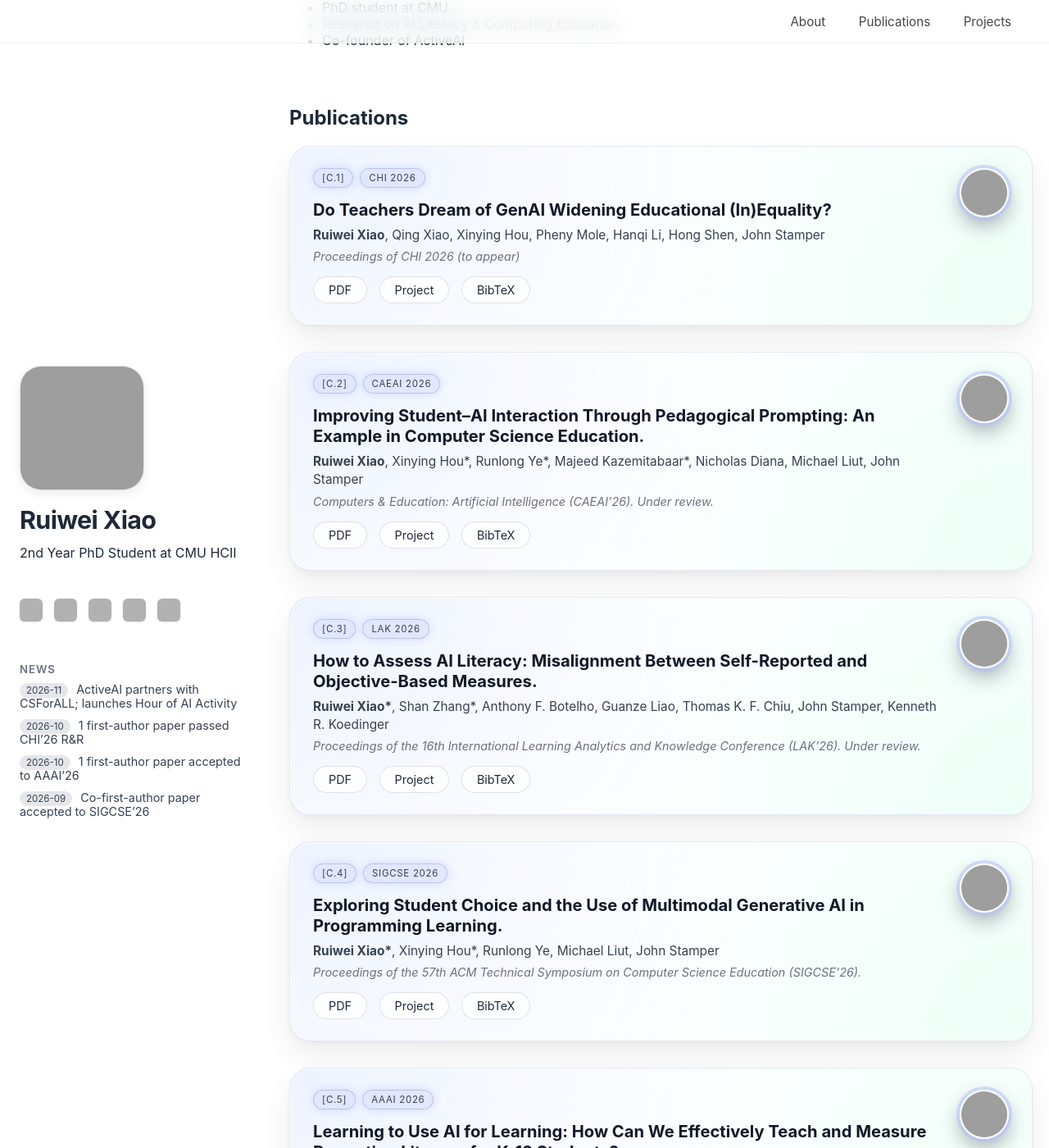
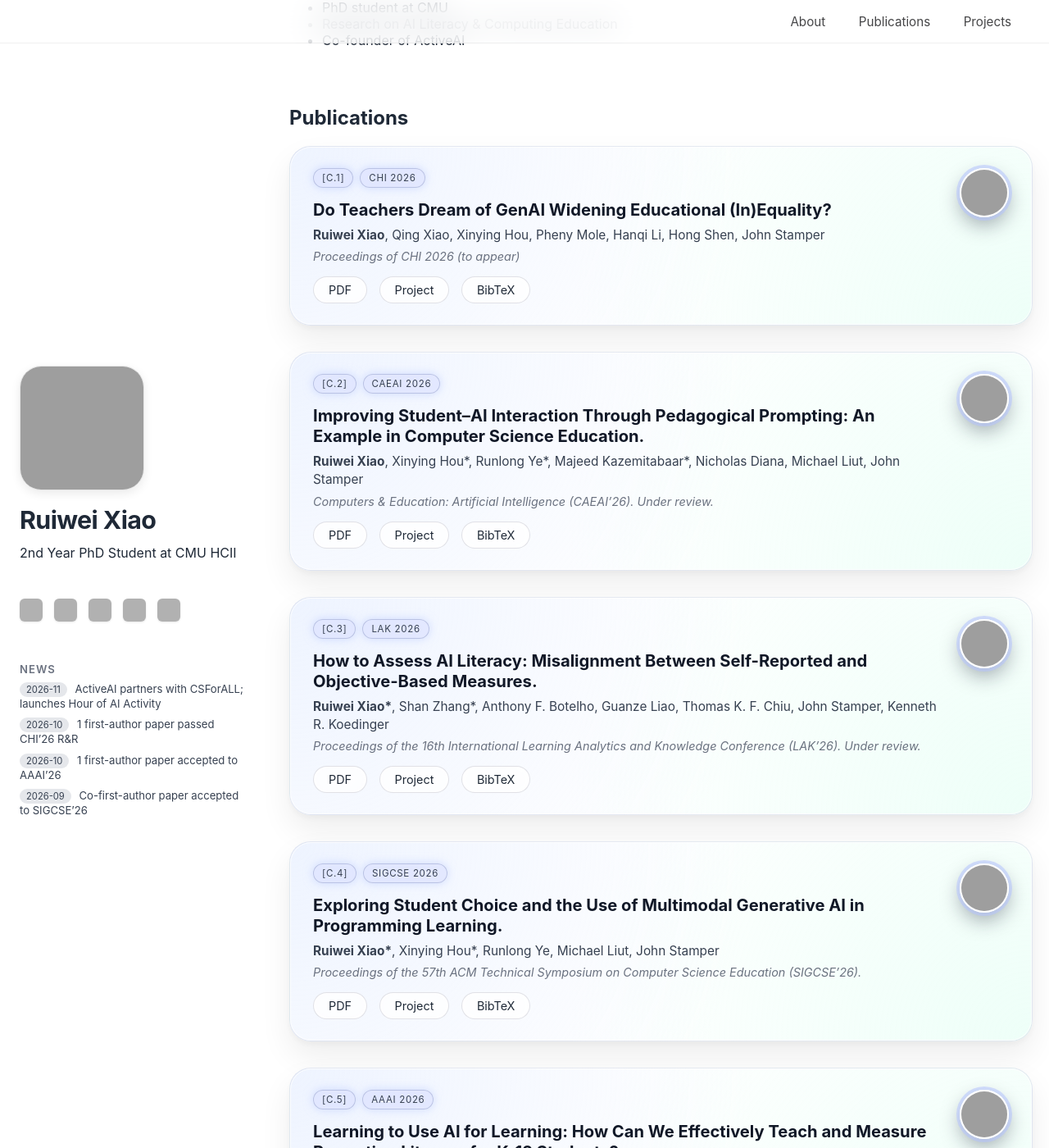
Before and after one commit to ruiwei-xiao/ruiwei-xiao.github.io, a Jekyll site: the page built from index.md, in a window 1280 px wide and 1400 px high, scrolled down 322 px. Shown: the whole window at 82% size. Built offline with Jekyll 4.4.1, drawn with Linux system fonts in a browser that asks for light colours; grey boxes are pictures that could not be loaded.

Commit message:
Update style.css

```diff
--- a/assets/css/style.css
+++ b/assets/css/style.css
@@ -147,6 +147,21 @@ body {
   padding: 2px 8px;
   border-radius: 999px;
   font-size: 0.72rem;
+  margin-right: 6px;
+  color: #374151;
+}
+
+.news-list-small li {
+  font-size: 0.82rem;     /* 更小一点 */
+  margin-bottom: 8px;
+  line-height: 1.35;
+}
+
+.news-tag {
+  background: #e5e7eb;
+  padding: 2px 8px;
+  border-radius: 999px;
+  font-size: 0.70rem;     /* 年月标签也稍微小一点 */
   margin-right: 6px;
   color: #374151;
 }
```
